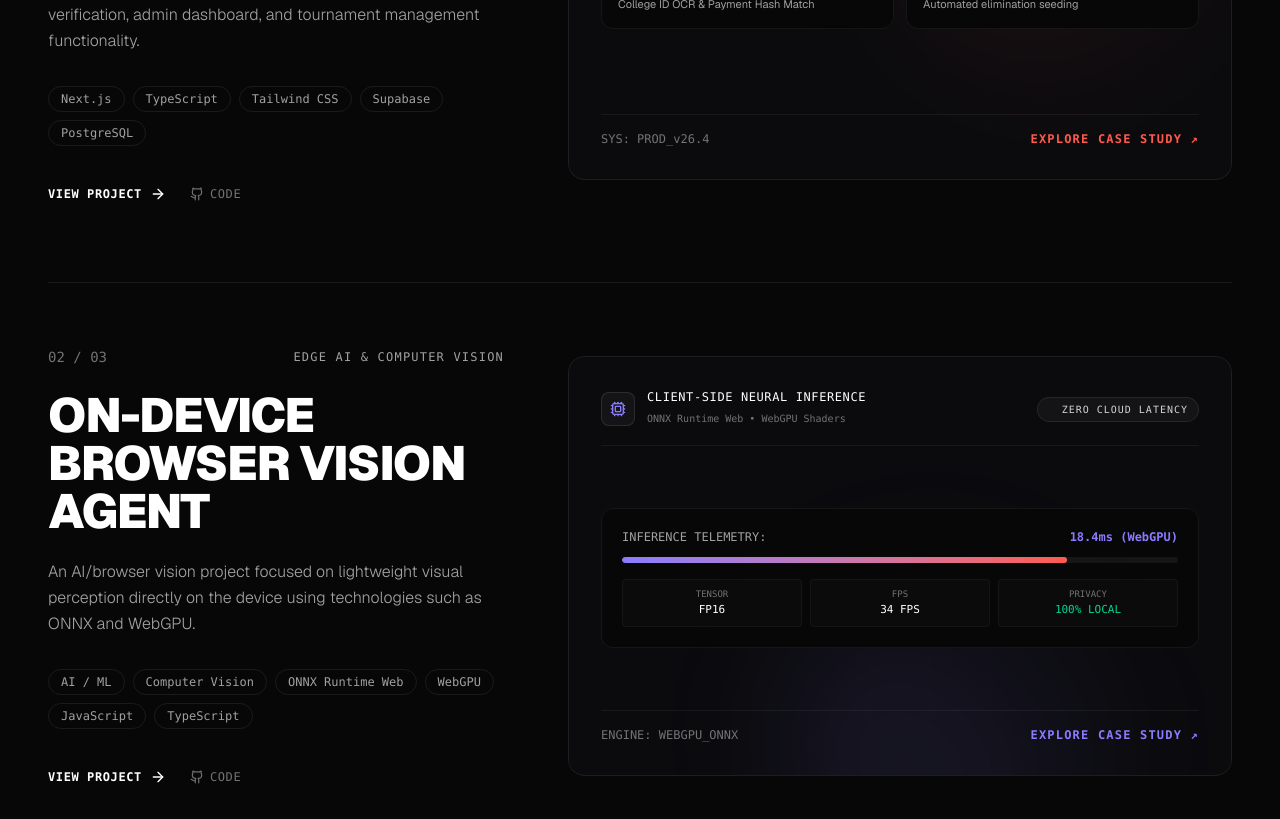
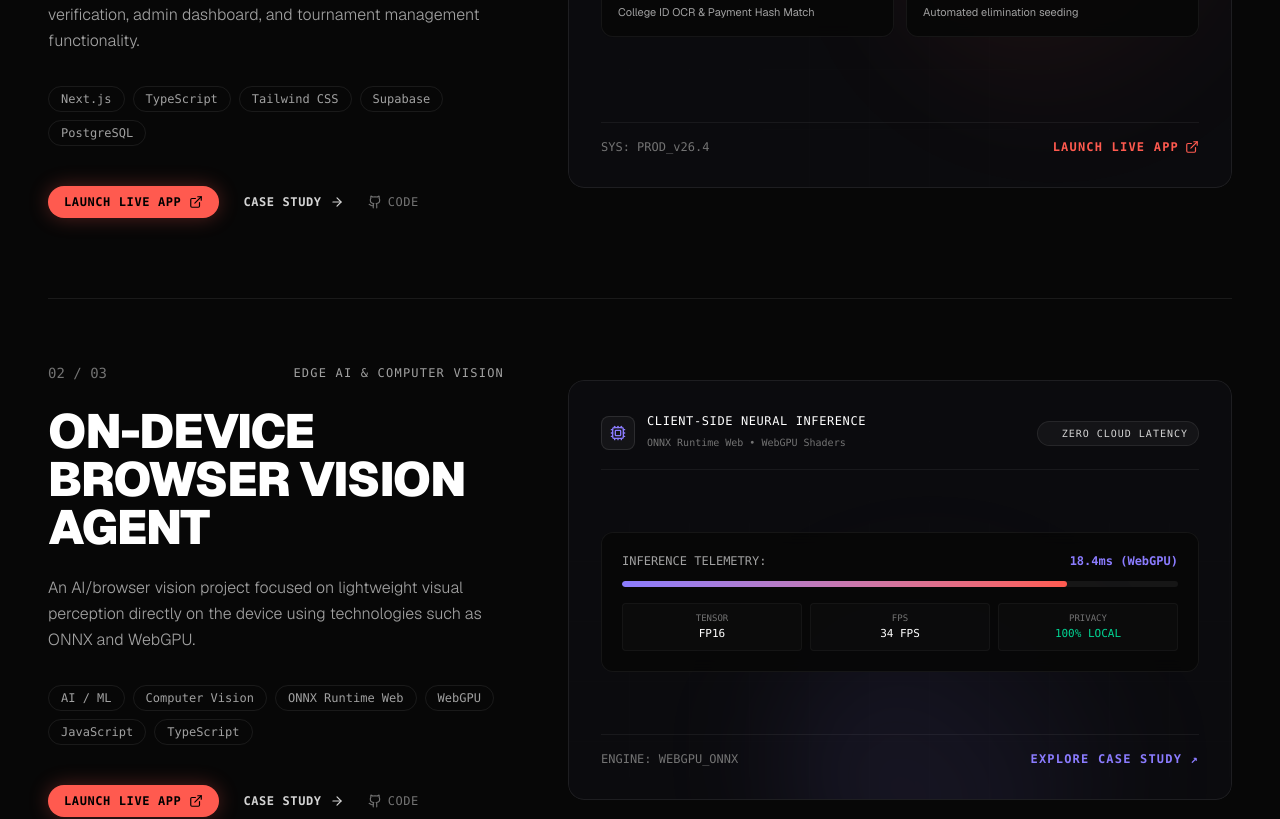
Before and after one commit to ubaidq01/ubaid, a Next.js app: page / in a window 1280 px wide. Shown: the part 4940-5759 px from the top of the page. Built offline with nearby package versions, Linux system fonts and the light colour scheme.

Commit message:
feat: link AITM Badminton Championship to live vercel app with direct card launch

```diff
--- a/src/components/FeaturedProjects.tsx
+++ b/src/components/FeaturedProjects.tsx
@@ -2,7 +2,7 @@
 
 import React, { useState } from 'react';
 import { motion } from 'framer-motion';
-import { ArrowRight, ShieldAlert, Cpu, Trophy, CheckCircle2 } from 'lucide-react';
+import { ArrowRight, ShieldAlert, Cpu, Trophy, CheckCircle2, ExternalLink } from 'lucide-react';
 import { GithubIcon } from '@/components/SocialIcons';
 import { FEATURED_PROJECTS } from '@/data/portfolioData';
 import { Project } from '@/types';
@@ -75,8 +75,9 @@
           {/* Bottom Panel Bar */}
           <div className="relative z-10 flex items-center justify-between text-xs font-mono text-neutral-500 border-t border-white/[0.06] pt-4">
             <span>SYS: PROD_v26.4</span>
-            <span className="text-[#FF5A4F] uppercase tracking-widest font-semibold">
-              EXPLORE CASE STUDY ↗
+            <span className="text-[#FF5A4F] group-hover:text-white uppercase tracking-widest font-semibold flex items-center gap-1.5 transition-colors">
+              <span>LAUNCH LIVE APP</span>
+              <ExternalLink className="w-3.5 h-3.5" />
             </span>
           </div>
         </div>
@@ -257,7 +258,13 @@
                 viewport={{ once: true, margin: '-60px' }}
                 transition={{ duration: 0.8, ease: [0.16, 1, 0.3, 1] }}
                 data-cursor="project"
-                onClick={() => setSelectedProject(project)}
+                onClick={() => {
+                  if (project.liveUrl) {
+                    window.open(project.liveUrl, '_blank', 'noopener,noreferrer');
+                  } else {
+                    setSelectedProject(project);
+                  }
+                }}
                 className="group relative cursor-pointer border-t border-white/[0.08] pt-12 sm:pt-16"
               >
                 {/* Panel Layout: Two-column Editorial Split */}
@@ -296,17 +303,30 @@
                       ))}
                     </div>
 
-                    {/* Interactive Action Link */}
-                    <div className="pt-4 flex items-center gap-6">
+                    {/* Interactive Action Links */}
+                    <div className="pt-4 flex flex-wrap items-center gap-4 sm:gap-6">
+                      {project.liveUrl ? (
+                        <a
+                          href={project.liveUrl}
+                          target="_blank"
+                          rel="noopener noreferrer"
+                          onClick={(e) => e.stopPropagation()}
+                          className="inline-flex items-center gap-2 px-4 py-2 rounded-full bg-[#FF5A4F] text-black text-xs font-mono font-bold uppercase tracking-wider hover:bg-white transition-all shadow-[0_0_20px_rgba(255,90,79,0.3)]"
+                        >
+                          <span>LAUNCH LIVE APP</span>
+                          <ExternalLink className="w-3.5 h-3.5" />
+                        </a>
+                      ) : null}
+
                       <button
                         onClick={(e) => {
                           e.stopPropagation();
                           setSelectedProject(project);
                         }}
-                        className="inline-flex items-center gap-2 text-xs font-mono font-bold uppercase tracking-wider text-white group-hover:text-[#FF5A4F] transition-colors focus:outline-none"
+                        className="inline-flex items-center gap-2 text-xs font-mono font-semibold uppercase tracking-wider text-neutral-300 hover:text-[#FF5A4F] transition-colors focus:outline-none"
                       >
-                        <span>VIEW PROJECT</span>
-                        <ArrowRight className="w-4 h-4 transition-transform group-hover:translate-x-1" />
+                        <span>CASE STUDY</span>
+                        <ArrowRight className="w-3.5 h-3.5 transition-transform group-hover:translate-x-1" />
                       </button>
 
                       {project.githubUrl && (
--- a/src/data/portfolioData.ts
+++ b/src/data/portfolioData.ts
@@ -65,7 +65,7 @@
     challenges:
       'Ensuring low latency during peak registration deadlines, maintaining atomic transactions for team slots, and designing a bulletproof verification review queue for organizers.',
     githubUrl: 'https://github.com/ubaidq01/aitm-badminton-championship-2026',
-    liveUrl: 'https://aitm-badminton-2026.vercel.app',
+    liveUrl: 'https://aitm-badminton-championship-2026.vercel.app/',
     accentColor: '#00D9FF',
     stats: [
       { label: 'Role', value: 'Lead Full-Stack Developer' },
```
